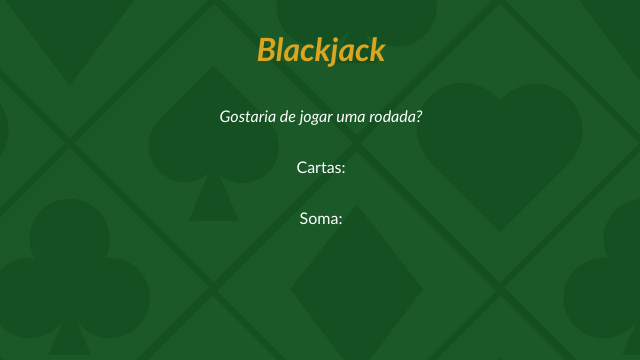
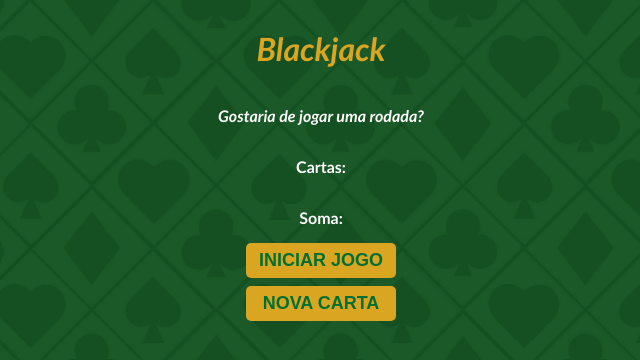
Before and after one commit to pedrogrca/blackjack-game, a plain HTML site: page index.html in a window 1280 px wide. Shown: the whole page, without its empty margins (319-959 px from the left). Drawn offline with Linux system fonts and the light colour scheme.

Commit message:
Added Buttons and New Functions to the Game

```diff
--- a/index.html
+++ b/index.html
@@ -10,8 +10,11 @@
 <body>
     <h1>Blackjack</h1>
     <p id="message-el">Gostaria de jogar uma rodada?</p>
-    <p>Cartas:</p>
-    <p>Soma:</p>
+    <p id="cards-el">Cartas:</p>
+    <p id="sum-el">Soma:</p>
+
+    <button onclick="startGame()">INICIAR JOGO</button>
+    <button onclick="newCard()">NOVA CARTA</button>
 
 
     <script src="index.js"></script>
--- a/index.js
+++ b/index.js
@@ -1,19 +1,31 @@
-let firstCard = 10;
+let firstCard = 8;
 let secondCard = 10;
 let sum = firstCard + secondCard;
 let hasBlackJack = false;
 let isAlive = true;
 let message = undefined;
 
-if (sum <= 20) {
+let sumEl = document.getElementById("sum-el")
+let messageEl = document.getElementById("message-el")
+let cardsEl = document.getElementById("cards-el")
+
+function startGame() {
+    if (sum <= 20) {
     message = "Gostaria de puxar uma nova carta?";
-} else if (sum === 21) {
+    } else if (sum === 21) {
     message = "Parabéns, você ganhou!";
     hasBlackJack = true;
-} else {
+    } else {
     message = "Você Perdeu!";
     isAlive = false;
+    }
+
+cardsEl.textContent = "Cartas: " + firstCard + " " + secondCard
+sumEl.textContent = "Soma: " + sum;
+messageEl.textContent = message;
+
 }
 
-
-console.log(message);
+function newCard() {
+    console.log("Nova carta puxada!")
+}
--- a/style.css
+++ b/style.css
@@ -2,6 +2,7 @@
 body {
     font-family: 'Trebuchet MS', 'Lucida Sans Unicode', 'Lucida Grande', 'Lucida Sans', Arial, sans-serif;
     background-image: url(/images/table.jpg);
+    background-size: cover;
     display: flex;
     flex-direction: column;
     align-items: center;
@@ -13,11 +14,26 @@ h1 {
     font-style: italic;
 }
 
+
+ button {
+    color: #016f32;
+    width: 150px;
+    background-color: #daa520;
+    border: none;
+    border-radius: 5px;
+    font-size: 18px;
+    font-weight: bold;
+    padding: 7px;
+    margin-bottom: 8px;
+ }
+
 #message-el {
     font-style: italic;
+    font-weight: bold;
     color: white;
 }
 
 p {
     color: white;
+    font-weight: bold;
 }
```
